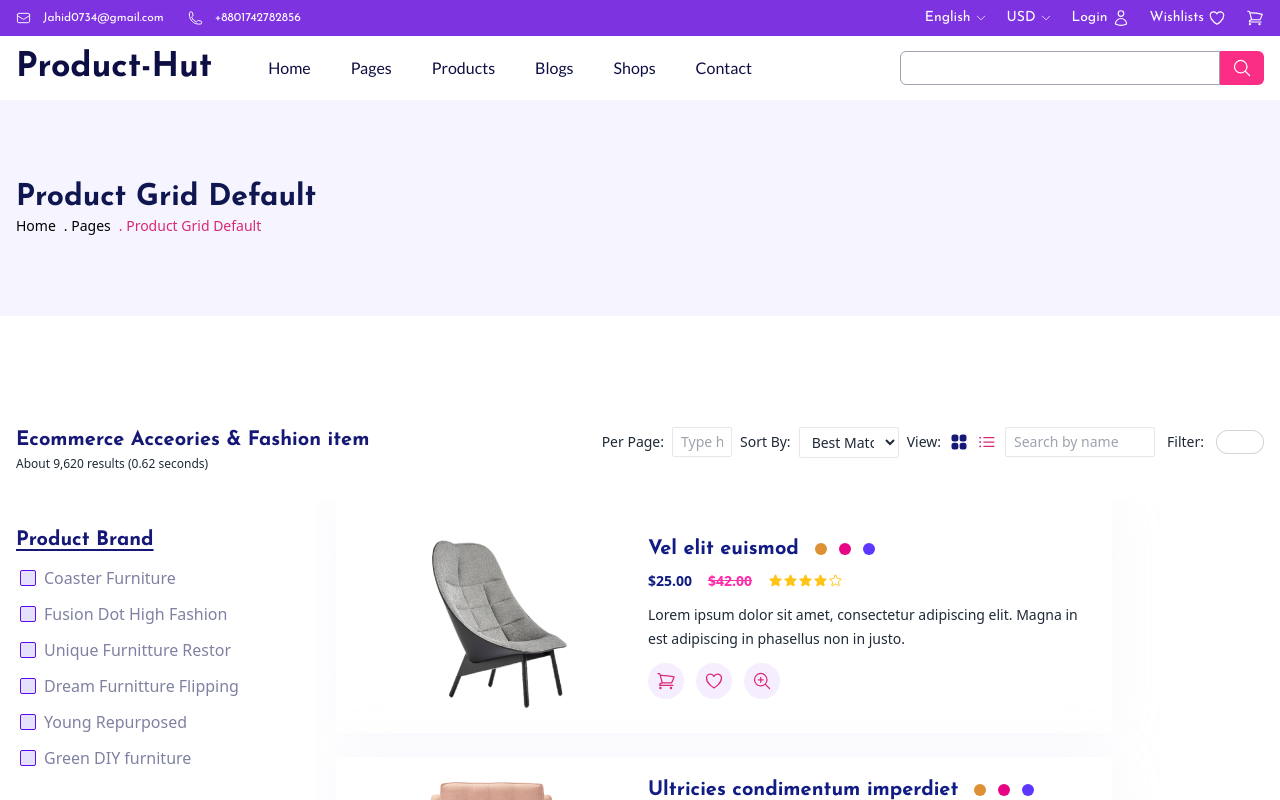
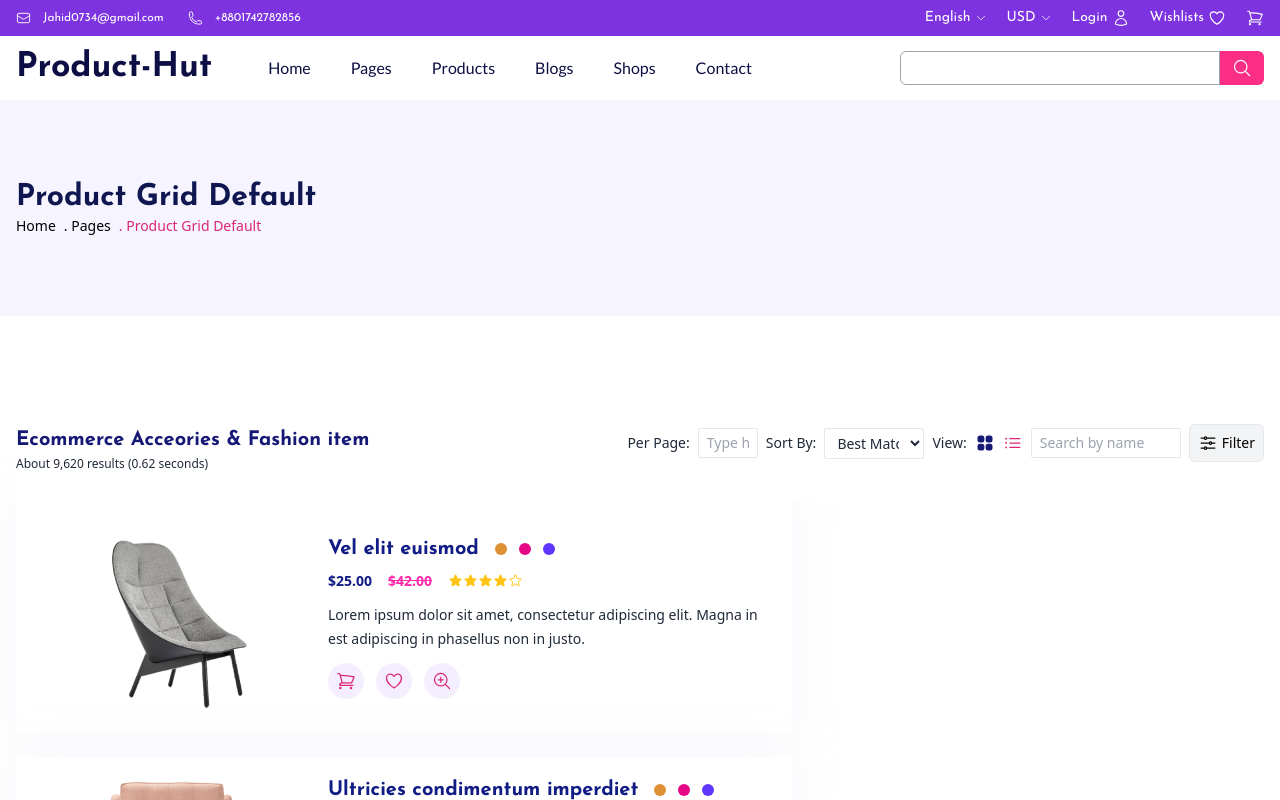
Before and after one commit to Hasan0734/product-hut, a Next.js app: page /products in a window 1280 px wide. Built offline with nearby package versions, Linux system fonts and the light colour scheme.

Commit message:
adding toggle with filter sidebar

```diff
--- a/components/Filter/PriceRange.tsx
+++ b/components/Filter/PriceRange.tsx
@@ -10,7 +10,7 @@ const prices = [
 const PriceRange = () => {
     return (
         <div className=''>
-            <h3 className='underline text-[#151875] text-xl font-bold josefin-font underline-offset-4 leading-10'>Discount Offer</h3>
+            <h3 className='underline text-[#151875] text-xl font-bold josefin-font underline-offset-4 leading-10'>Price Range</h3>
             <ul>
                 {prices.map((price: any) => <li key={price.id} className='flex gap-2 items-center'>
                     <div className="form-control">
--- a/components/ProductViewType/ProductViewType.tsx
+++ b/components/ProductViewType/ProductViewType.tsx
@@ -1,8 +1,9 @@
 import React from 'react';
-import { ListBulletIcon } from '@heroicons/react/24/outline';
+import { ListBulletIcon, AdjustmentsHorizontalIcon } from '@heroicons/react/24/outline';
 import { Squares2X2Icon } from '@heroicons/react/24/solid';
 
-const ProductViewType = ({ layout, setLayout }: any) => {
+const ProductViewType = ({ layout, setLayout, toggle, setToggle }: any) => {
+
     return (
         // sticky top - 0
         <div className='flex justify-between flex-col lg:flex-row py-7 gap-5 items-start  sticky top-0 bg-white z-30'>
@@ -39,13 +40,13 @@ const ProductViewType = ({ layout, setLayout }: any) => {
                 <div className='flex items-center gap-3'>
                     <input className='border px-2 py-1 text-sm bg-white rounded-sm max-w-full md:max-w-[150px]' type="text" placeholder='Search by name' />
                 </div>
-                <div className="flex items-center gap-2">
-                    <label className="label cursor-pointer flex gap-2">
-                        <span className="label-text">Filter: </span>
-                    </label>
-
-
-                        <input type="checkbox" className="toggle bg-white" />
+                <div className="">
+                    <button
+                        onClick={() => setToggle(!toggle)}
+                        className={` ${toggle ? "bg-pink-500 text-white " : "bg-gray-100 text-black hover:bg-pink-500 hover:text-white"} border px-2 py-2 rounded-md flex gap-1 items-center`}>
+                        <AdjustmentsHorizontalIcon width={20} />
+                        Filter
+                    </button>
                 </div>
             </div>
         </div>
--- a/pages/products.tsx
+++ b/pages/products.tsx
@@ -142,6 +142,7 @@ const products = [
 const Products = () => {
 
     const [layout, setLayout] = useState("list");
+    const [toggle, setToggle] = useState(false)
 
     return (
         <Layout>
@@ -151,16 +152,15 @@ const Products = () => {
             <section className='py-20'>
                 <div className='container px-4 mx-auto relative'>
 
-                    <ProductViewType layout={layout} setLayout={setLayout} />
+                    <ProductViewType toggle={toggle} setToggle={setToggle} layout={layout} setLayout={setLayout} />
 
                     <div className='flex gap-5'>
-                        <div className='bg-white py-5 sticky top-24 z-20 h-screen  scrollbar-thin  scrollbar-hide scrollbar-rounded-lg scrollbar-thumb-blue-100 scrollbar-track-gray-100 w-[300px] hidden lg:block '>
+                        <div
+                            className={`${toggle ? " hidden lg:block " : " hidden "} bg-white py-5 sticky top-24 z-20 h-screen  scrollbar-thin  scrollbar-hide scrollbar-rounded-lg scrollbar-thumb-blue-100 scrollbar-track-gray-100 w-[300px]`}>
                             <Filter />
                         </div>
-                        {/* <div className='w-[300px] bg-gray-300 hidden lg:block sticky top-32'>
-                           <Filter/>
-                        </div> */}
-                        <div className={`grid ${layout === "grid" ? "grid-cols-1 md:grid-cols-2 lg:grid-cols-4" : "grid-cols-1"} gap-6 static`}>
+
+                        <div className={`grid ${layout === "grid" ? `grid-cols-1 md:grid-cols-2 ${toggle ? "lg:grid-cols-3" : "lg:grid-cols-4"}` : "grid-cols-1"} gap-6 static`}>
                             {
                                 layout === "grid" && products.map((product) => <ProductGridCard key={product.id} product={product} />)
                             }
```
